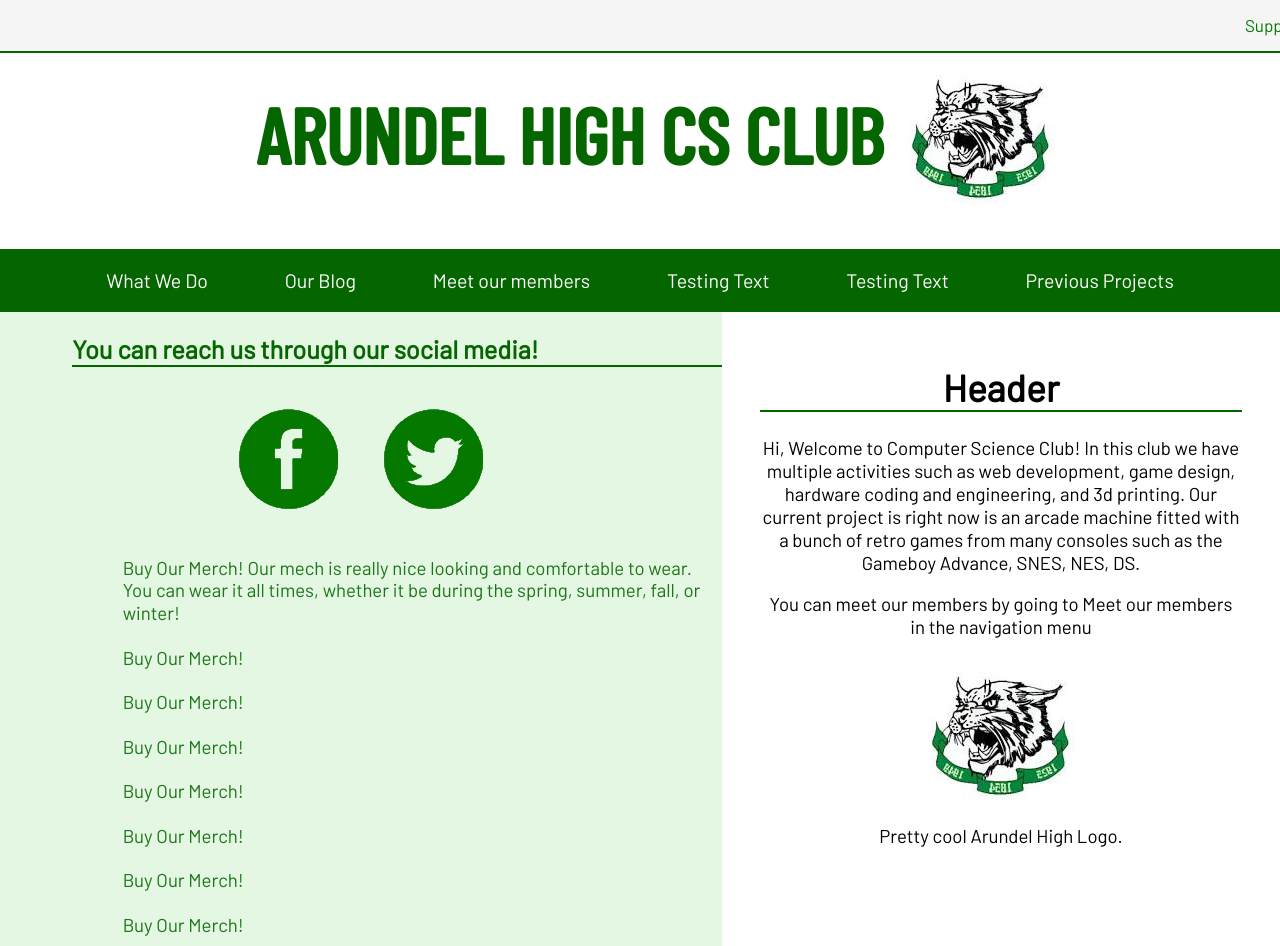
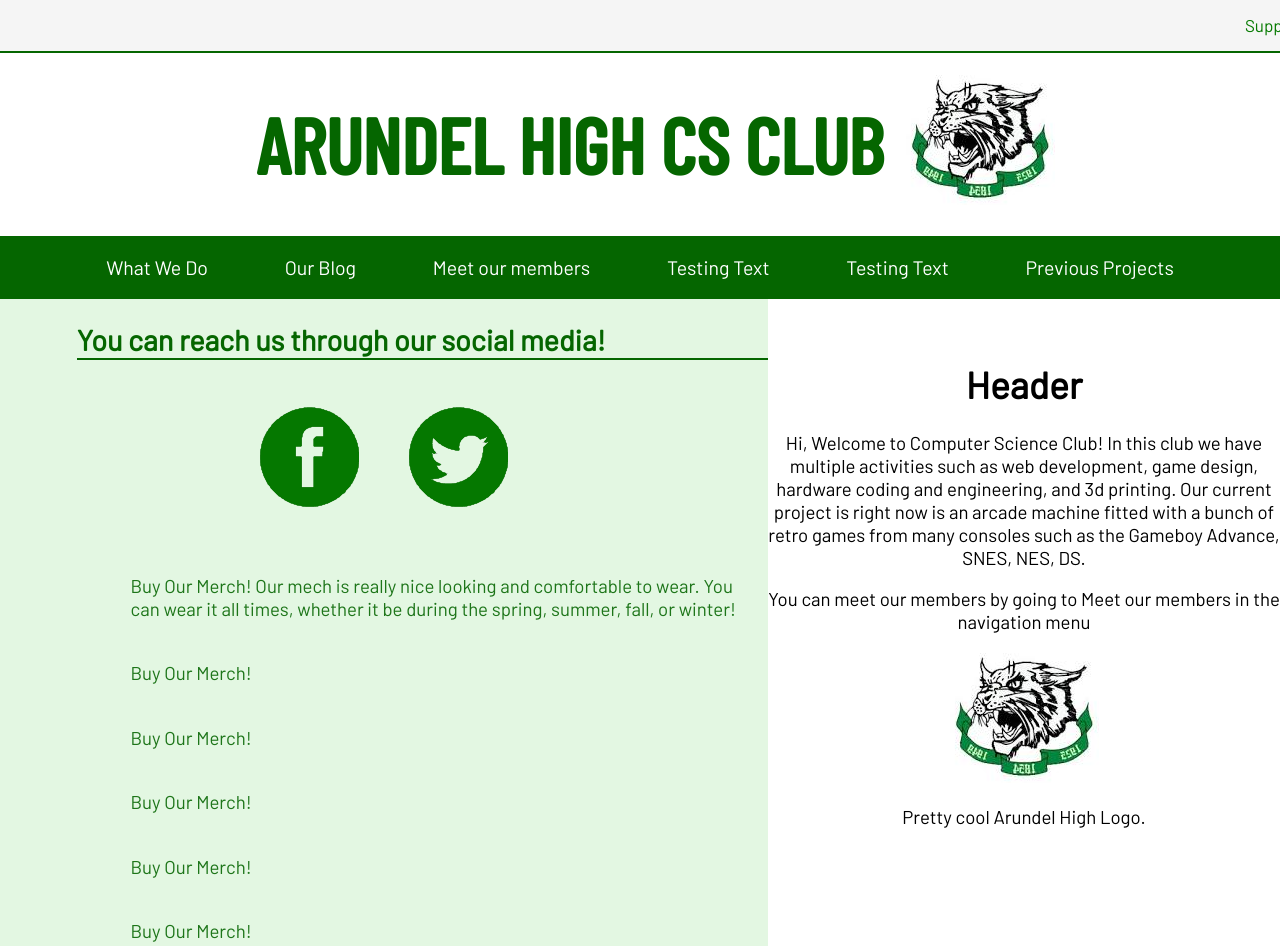
Before and after one commit to imacrazyguylol/csclubsite, a plain HTML site: page index.html in a window 1280 px wide. Shown: the top 946 px of the page. Drawn offline with nearby package versions, Linux system fonts and the light colour scheme.

Commit message:
Update style.css

```diff
--- a/style.css
+++ b/style.css
@@ -47,7 +47,7 @@ body {
   font-size: 3em;
   text-align: left;
   padding-left: 20%;
-  line-height: 1.6;
+  line-height: 1;
   color: #056600;
   font-weight: normal;
   display: flex;
@@ -100,6 +100,7 @@ body {
   width: 60%;
 }
 #sidebar h1,h2,h3,h4,h5,h6 {
+  font-size: 1.7em;
   color: #056600;
   text-align: left;
   margin-left: 10%;
@@ -111,18 +112,13 @@ body {
   margin-left: 17%;
   margin-right: 2%;
   font-size: 1.1em;
-}
-#sidebar p, img, h1, h2, h3, h4, h5, h6 {
-  margin-top: 3%;
+  padding-top: 3%;
 }
 #content {
-  margin: 3%;
+  padding-top: 3%;
   height: auto;
   width: 40%;
   font-size: 1.1em;
-}
-#content h1,h2,h3,h4,h5,h6 {
-  border-bottom: solid #056600 2px;
 }
 @keyframes marquee {
   0% {
```
